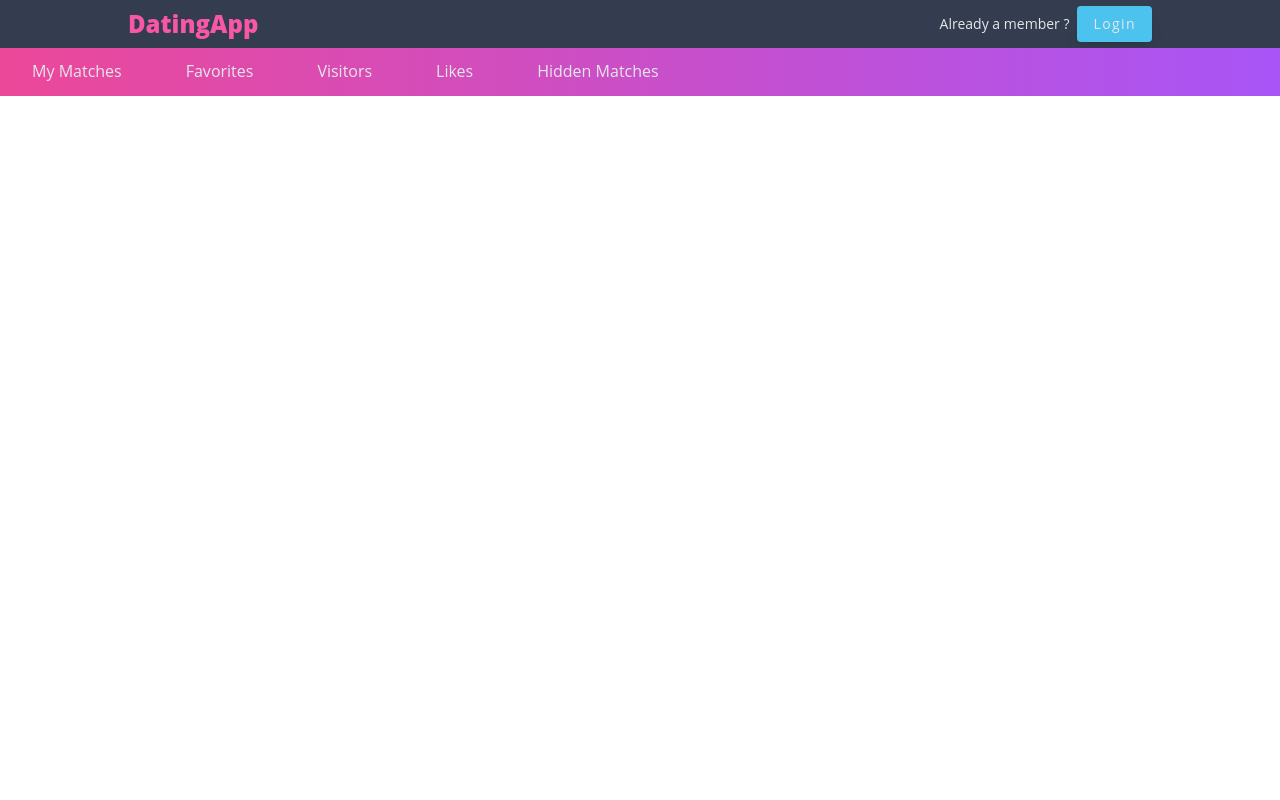
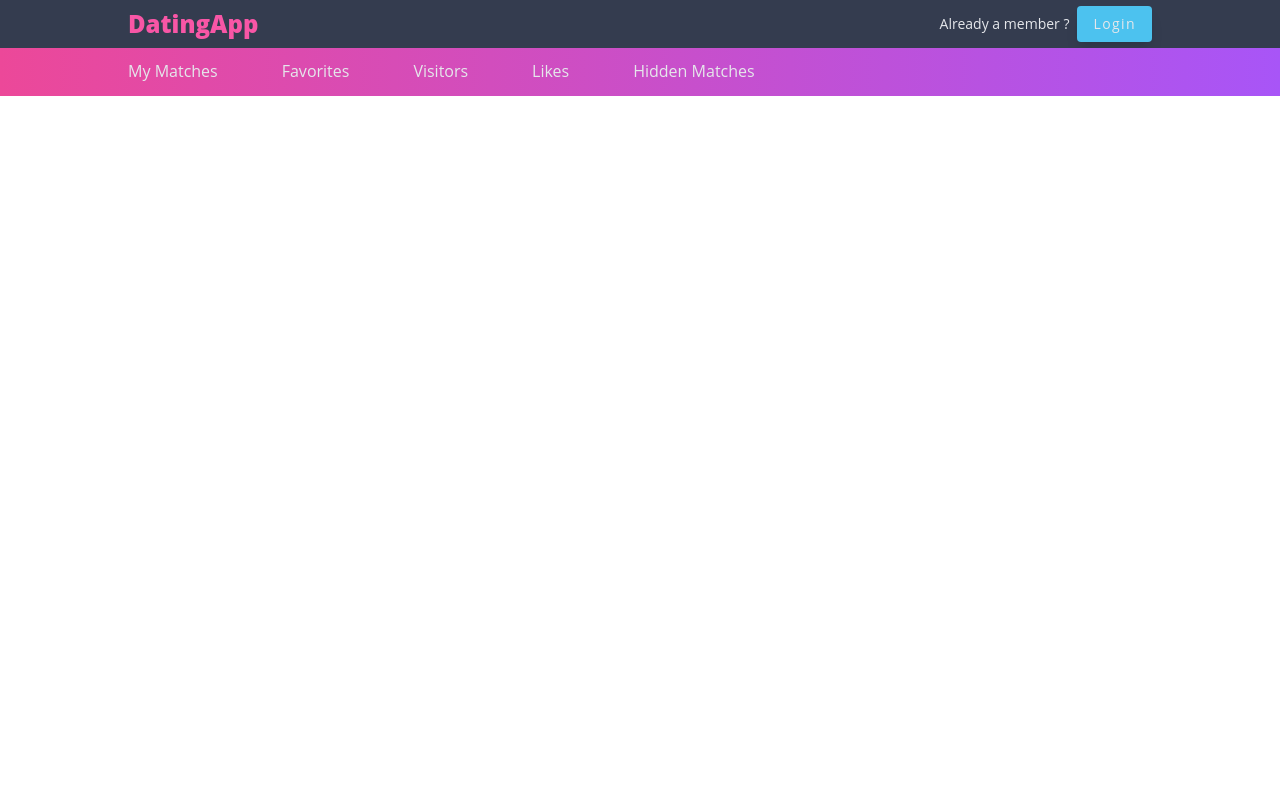
Before and after one commit to abdelrany/Dating-web-App, a Next.js app in the folder front-end/: page / in a window 1280 px wide. Shown: the top 800 px of the page. Built offline with nearby package versions, Linux system fonts and the light colour scheme.

Commit message:
feat: added padding

```diff
--- a/front-end/components/home/LoggedinHome.tsx
+++ b/front-end/components/home/LoggedinHome.tsx
@@ -5,14 +5,15 @@ type Props = {}
 const LoggedinHome = (props: Props) => {
   return (
     <section className=''>
-        <div className="absolute top-12 left-0 w-screen text-dark bg-gradient">
-            <ul className='flex items-center gap-16 text-gray-200  px-2 sm:px-8 h-12'>
+        <div className="absolute top-12 left-0 w-screen text-dark bg-gradient  px-2 sm:px-8 lg:px-32">
+            <ul className='flex items-center gap-16 text-gray-200 h-12'>
                 <li className="">My Matches</li>
                 <li className="">Favorites</li>
                 <li className="">Visitors</li>
                 <li className="">Likes</li>
                 <li className="">Hidden Matches</li>
             </ul>
+
        </div>
 
     </section>
```
